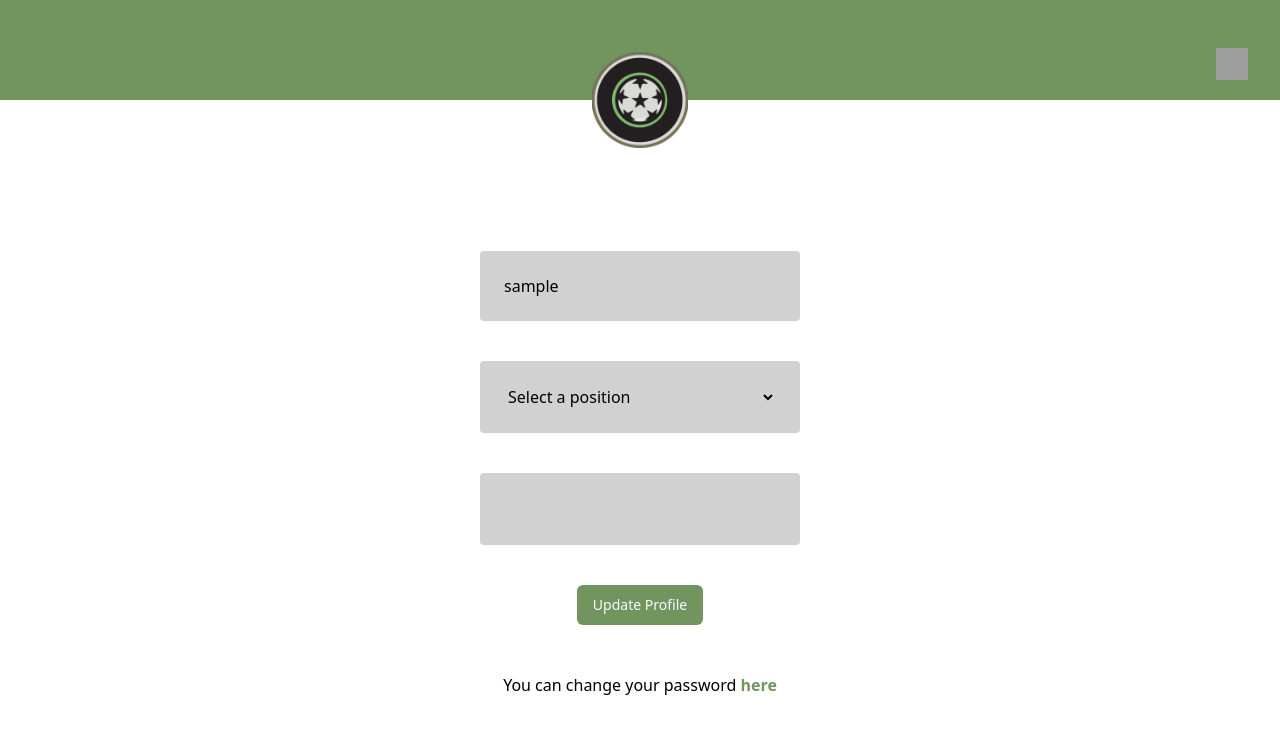
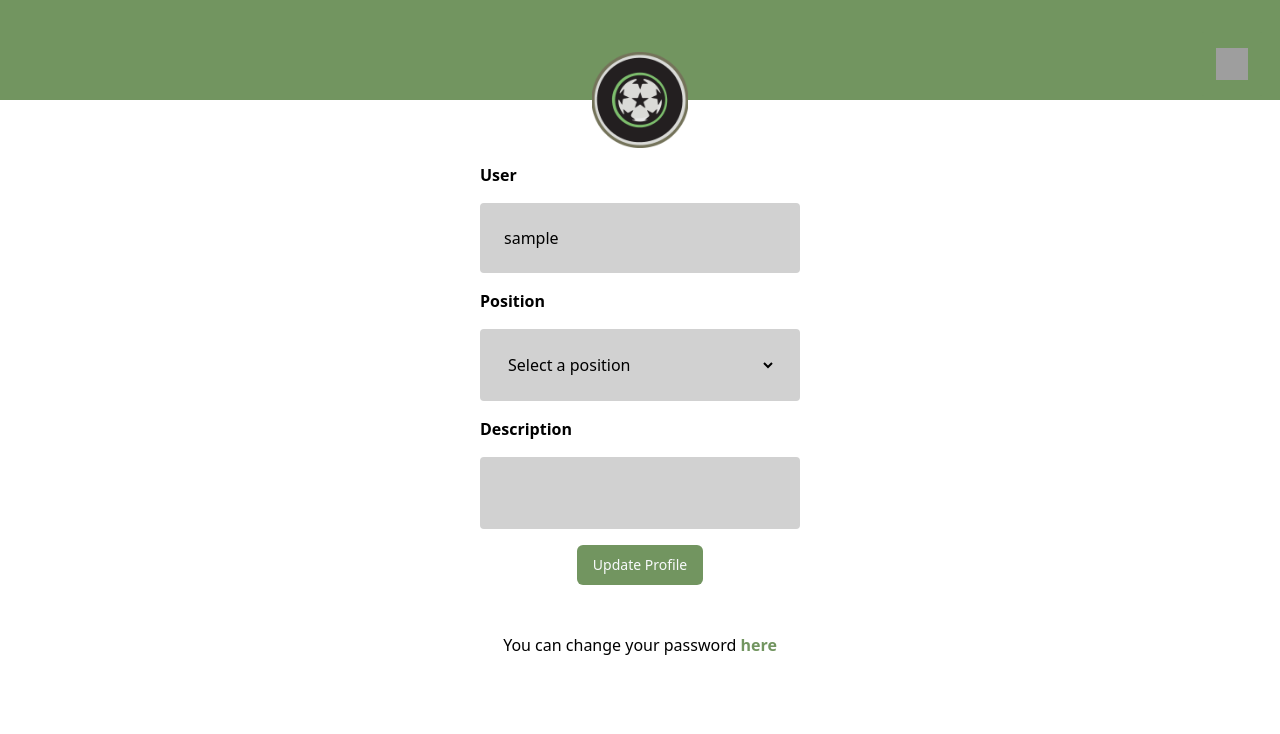
Before and after one commit to martinbarreiroo/todopelotanextjs, a Next.js app: page /Hub/Profile/UpdateProfile in a window 1280 px wide. Shown: the top 734 px of the page. Built offline with nearby package versions, Linux system fonts and the light colour scheme; sample sign-in values are in the browser's storage; grey boxes are pictures that could not be loaded.

Commit message:
Updated UI

```diff
--- a/pages/Hub/MisTorneos/[tournamentId].js
+++ b/pages/Hub/MisTorneos/[tournamentId].js
@@ -15,7 +15,6 @@ function Tournament() {
   useEffect(() => {
     const fetchTournamentPositions = async () => {
       const token = localStorage.getItem("token");
-      setTournamentName(localStorage.getItem("tournamentName"));
       const response = await fetch(
         `http://localhost:8080/tournaments/positions/${tournamentId}`,
         {
@@ -29,7 +28,9 @@ function Tournament() {
 
       if (response.ok) {
         const data = await response.json();
-        setTournamentPositions(data);
+        localStorage.setItem("tournamentName", data.tournamentName); // Store the tournamentName in local storage
+        setTournamentPositions(data.positions);
+        setTournamentName(data.tournamentName);
       } else {
         console.error("Failed to fetch tournament positions");
       }
@@ -78,7 +79,9 @@ function Tournament() {
           <table className="table-auto border-collapse border border-gray-800 max-h-500 overflow-auto">
             <thead>
               <tr className="bg-dark-green text-white">
-                <th className="px-4 py-2 border border-gray-800 justify-center items-center">#</th>
+                <th className="px-4 py-2 border border-gray-800 justify-center items-center">
+                  #
+                </th>
                 <th className="px-4 py-2 border border-gray-800">User</th>
                 <th className="px-4 py-2 border border-gray-800">Points</th>
                 <th className="px-4 py-2 border border-gray-800">Goals</th>
--- a/pages/Hub/MisTorneos/[tournamentId]/Manage.js
+++ b/pages/Hub/MisTorneos/[tournamentId]/Manage.js
@@ -80,8 +80,6 @@ function manageTournament() {
       if (response.ok) {
         const data = await response.json();
         console.log(data);
-        localStorage.setItem("tournamentName", data.name); // Store the tournamentName in local storage
-        localStorage.setItem("tournamentId", data.id); // Store the tournamentId in local storage
         setTournament(data);
         setTournamentName(data.name);
         setTournamentDescription(data.description);
--- a/pages/Hub/MisTorneos/[tournamentId]/Manage/Matches/[matchId].js
+++ b/pages/Hub/MisTorneos/[tournamentId]/Manage/Matches/[matchId].js
@@ -370,7 +370,7 @@ function MatchPage() {
                     onChange={(e) => setNumberOfRedCards(e.target.value)}
                   />
                   <button
-                    className="w-full py-2 bg-dark-green text-white form-button rounded"
+                    className="w-full py-2 bg-dark-green text-white form-button rounded hover:bg-custom-green3"
                     onClick={handleAddStats}
                   >
                     Add Stats
--- a/src/components/Matches/Matches.jsx
+++ b/src/components/Matches/Matches.jsx
@@ -81,7 +81,7 @@ function Matches() {
           className="w-8 h-8"
         />
       </Link>
-      <div className="w-full max-w-md p-4 bg-custom-green rounded shadow-md animate-fadeIn font-extrabold relative flex flex-col items-center justify-center mt-10 mb-10">
+      <div className="w-full max-w-[500px] p-4 bg-custom-green rounded shadow-md animate-fadeIn font-extrabold relative flex flex-col items-center justify-center mt-10 mb-10">
         <h3 style={{ fontSize: "2em" }}> {tournamentName}'s Matches </h3>
       </div>
       <div className="max-h-[400px] w-[550px] overflow-y-scroll overflow-hidden bg-[#729560] rounded-lg mt-5">
@@ -93,7 +93,9 @@ function Matches() {
           </div>
         ) : (
           matches.map((match, index) => (
-            <Link href={`/Hub/MisTorneos/${tournamentId}/Manage/Matches/${match.id}`}>
+            <Link
+              href={`/Hub/MisTorneos/${tournamentId}/Manage/Matches/${match.id}`}
+            >
               <div
                 key={match.id || index}
                 className="p-7 border-b border-gray-200 transform transition duration-500 ease-in-out hover:scale-105 hover:bg-custom-green cursor-pointer animate-fadeIn flex justify-between"
--- a/src/components/UpdateProfile/UpdateProfile.jsx
+++ b/src/components/UpdateProfile/UpdateProfile.jsx
@@ -152,7 +152,8 @@ function UpdateProfile() {
           className="w-24 h-24 flex justify-center mt-4 mb-10 absolute top-[10.5%] left-[50%] transform -translate-x-1/2 -translate-y-1/2"
         />
       </Link>
-      <form onSubmit={handleSubmit} className="space-y-10">
+      <form onSubmit={handleSubmit} className="space-y-4">
+        <div className="font-bold">User</div>
         <div
           className="w-80 h-18 flex items-center justify-center mx-auto mt-32 mb-50 p-6 relative rounded"
           style={{ backgroundColor: "#d1d1d1" }}
@@ -164,6 +165,8 @@ function UpdateProfile() {
             className="w-full h-full bg-transparent outline-none"
           />
         </div>
+
+        <div className="font-bold">Position</div>
 
         <div
           className="w-80 h-18 flex items-center justify-center mx-auto mt-32 mb-50 p-6 relative rounded"
@@ -181,6 +184,7 @@ function UpdateProfile() {
             ))}
           </select>
         </div>
+        <div className="font-bold">Description</div>
         <div
           className="w-80 h-18 flex items-center justify-center mx-auto mt-32 mb-50 p-6 relative rounded"
           style={{ backgroundColor: "#d1d1d1" }}
```
